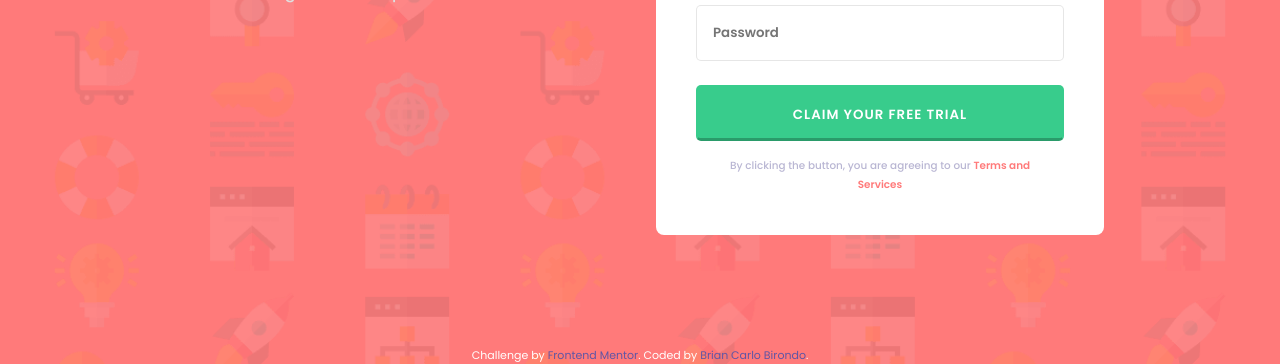
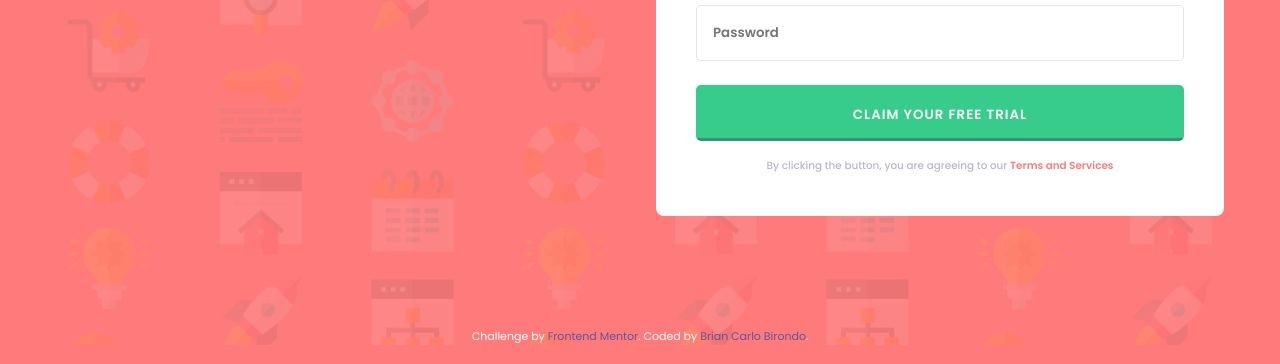
Before and after one commit to Briancarlo24/Intro-component-with-sign-up-form, a plain HTML site: page index.html in a window 1280 px wide. Shown: the part 475-839 px from the top of the page. Drawn offline with Linux system fonts and the light colour scheme.

Commit message:
change the max width and width for the desktop main

```diff
--- a/css/styles.scss
+++ b/css/styles.scss
@@ -176,7 +176,7 @@ body {
   }
 }
 
-@media screen and (min-width: 376px) and (max-width: 1066px) {
+@media screen and (min-width: 376px) and (max-width: 1199px) {
   body {
     main {
       max-width: 700px;
@@ -197,7 +197,7 @@ body {
 }
 
 /*******************MEDIA QUERRY******************/
-@media screen and (min-width: 1067px) {
+@media screen and (min-width: 1200px) {
   body {
     background: url("../images/bg-intro-desktop.png") $red no-repeat top center;
     background-size: cover;
@@ -213,8 +213,8 @@ body {
     text-align: center;
 
     main {
-      width: 75%;
-      max-width: 1400px;
+      width: 95%;
+      max-width: 1200px;
       margin: 6rem 0;
       display: flex;
       flex-wrap: wrap;
@@ -225,7 +225,6 @@ body {
         flex: 1;
         padding: 1rem;
         min-width: 400px;
-        max-width: 700px;
       }
     }
   }
```
Also changed, not shown: css/styles.css, 1 other file.
